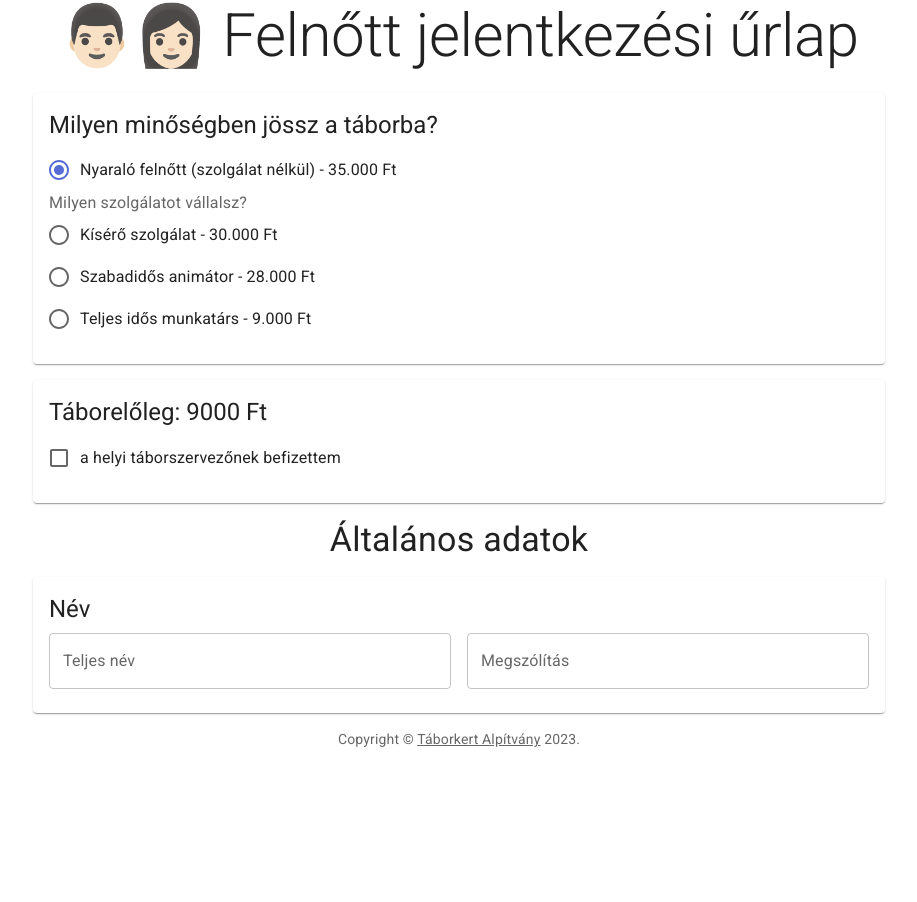
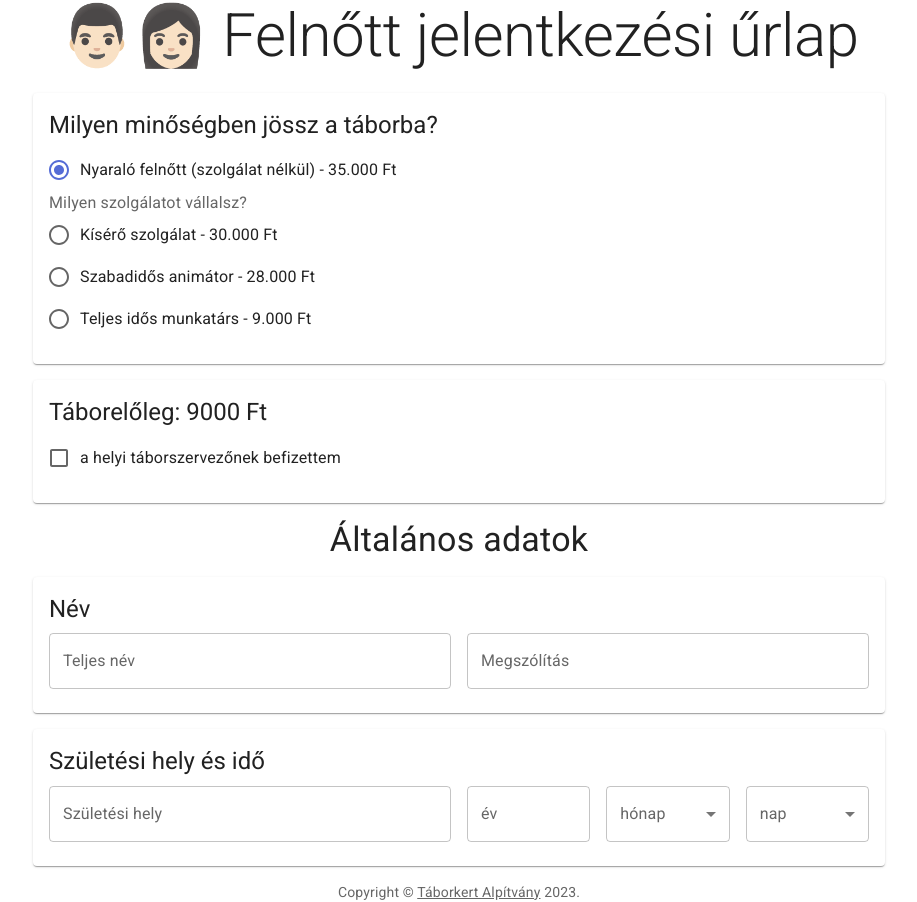
Before and after one commit to Taborkert/vite-ts-react-frontend, a React (Vite) app: page / in a window 1280 px wide. Shown: the whole page, without its empty margins (181-1098 px from the left). Before the commit the page ends 800 px from the top, so only its background shows below. Built offline with nearby package versions, Linux system fonts and the light colour scheme.

Commit message:
Birth of BirthField

```diff
--- a/src/atomic-fields/RadioGroup.tsx
+++ b/src/atomic-fields/RadioGroup.tsx
@@ -29,9 +29,10 @@ export default function RadioGroup({
         >
           {radios.map(({ value: subValue, label }) =>
             subValue == null ? (
-              <FormLabel>{label}</FormLabel>
+              <FormLabel key={label}>{label}</FormLabel>
             ) : (
               <FormControlLabel
+                key={subValue}
                 value={subValue}
                 control={<Radio />}
                 label={label}
--- a/src/form-fields/AdvanceFeeField.tsx
+++ b/src/form-fields/AdvanceFeeField.tsx
@@ -3,13 +3,15 @@ import Checkbox from "@mui/material/Checkbox";
 import FormControlLabel from "@mui/material/FormControlLabel";
 import BaseField from "../atomic-fields/BaseField";
 
+interface AdvanceFeeField {
+  checked: boolean;
+  onChange: ChangeEventHandler;
+}
+
 export default function AdvanceFeeField({
   checked,
   onChange,
-}: {
-  checked: boolean;
-  onChange: ChangeEventHandler;
-}) {
+}: AdvanceFeeField) {
   return (
     <BaseField title="Táborelőleg: 9000 Ft">
       <FormControlLabel
--- /dev/null
+++ b/src/form-fields/BirthField.tsx
@@ -0,0 +1,111 @@
+import { ChangeEventHandler } from "react";
+import BaseField from "../atomic-fields/BaseField";
+import TextField from "@mui/material/TextField";
+import Stack from "@mui/material/Stack";
+import MenuItem from "@mui/material/MenuItem";
+
+type Select = { value: string; label: string };
+
+const months: Select[] = [
+  { value: "01", label: "Január" },
+  { value: "02", label: "Február" },
+  { value: "03", label: "Március" },
+  { value: "04", label: "Április" },
+  { value: "05", label: "Május" },
+  { value: "06", label: "Június" },
+  { value: "07", label: "Július" },
+  { value: "08", label: "Augusztus" },
+  { value: "09", label: "Szeptember" },
+  { value: "10", label: "Október" },
+  { value: "11", label: "November" },
+  { value: "12", label: "December" },
+];
+
+const days = Array.from({ length: 31 }, (v, k) => {
+  const label = k + 1 + "";
+  return {
+    value: label.padStart(2, "0"),
+    label,
+  };
+});
+
+interface BirthField {
+  birthPlace: string;
+  onBirthPlaceChange: ChangeEventHandler;
+  birthYear: string;
+  onBirthYearChange: ChangeEventHandler;
+  birthMonth: string;
+  onBirthMonthChange: ChangeEventHandler;
+  birthDay: string;
+  onBirthDayChange: ChangeEventHandler;
+}
+
+export default function BirthField({
+  birthPlace,
+  onBirthPlaceChange,
+  birthYear,
+  onBirthYearChange,
+  birthMonth,
+  onBirthMonthChange,
+  birthDay,
+  onBirthDayChange,
+}: BirthField) {
+  return (
+    <BaseField title="Születési hely és idő">
+      <Stack
+        direction={{ xs: "column", sm: "row" }}
+        justifyContent="space-between"
+        spacing={{ xs: 1, sm: 2 }}
+        useFlexGap
+      >
+        <TextField
+          label="Születési hely"
+          value={birthPlace}
+          onChange={onBirthPlaceChange}
+          sx={{ width: "100%" }}
+        />
+        <Stack
+          direction="row"
+          justifyContent="space-between"
+          spacing={{ xs: 1, sm: 2 }}
+          useFlexGap
+          sx={{ width: "100%" }}
+        >
+          <TextField
+            label="év"
+            type="number"
+            value={birthYear}
+            onChange={onBirthYearChange}
+            sx={{ width: "100%" }}
+          />
+          <TextField
+            label="hónap"
+            select
+            value={birthMonth}
+            onChange={onBirthMonthChange}
+            sx={{ width: "100%" }}
+          >
+            {months.map(({ value, label }) => (
+              <MenuItem key={value} value={value}>
+                {label}
+              </MenuItem>
+            ))}
+          </TextField>
+          <TextField
+            label="nap"
+            select
+            value={birthDay}
+            onChange={onBirthDayChange}
+            sx={{ width: "100%" }}
+          >
+            {days.map(({ value, label }) => (
+              <MenuItem key={value} value={value}>
+                {label}
+              </MenuItem>
+            ))}
+          </TextField>
+        </Stack>
+      </Stack>
+    </BaseField>
+  );
+}
--- a/src/form-fields/MainServiceField.tsx
+++ b/src/form-fields/MainServiceField.tsx
@@ -18,13 +18,15 @@ const radios = [
   { value: "full", label: "Teljes idős munkatárs - 9.000 Ft" },
 ];
 
+interface MainServiceField {
+  value: MainServiceFieldValue;
+  onChange: ChangeEventHandler;
+}
+
 export default function MainServiceField({
   value,
   onChange,
-}: {
-  value: MainServiceFieldValue;
-  onChange: ChangeEventHandler;
-}) {
+}: MainServiceField) {
   return (
     <RadioGroup
       title="Milyen minőségben jössz a táborba?"
--- a/src/form-fields/NameField.tsx
+++ b/src/form-fields/NameField.tsx
@@ -2,18 +2,20 @@ import { ChangeEventHandler } from "react";
 import BaseField from "../atomic-fields/BaseField";
 import TextField from "@mui/material/TextField";
 import Stack from "@mui/material/Stack";
+
+interface NameField {
+  fullName: string;
+  onFullNameChange: ChangeEventHandler;
+  nickName: string;
+  onNickNameChange: ChangeEventHandler;
+}
 
 export default function NameField({
   fullName,
   onFullNameChange,
   nickName,
   onNickNameChange,
-}: {
-  fullName: string;
-  onFullNameChange: ChangeEventHandler;
-  nickName: string;
-  onNickNameChange: ChangeEventHandler;
-}) {
+}: NameField) {
   return (
     <BaseField title="Név">
       <Stack
--- a/src/pages/AdultRegistration.tsx
+++ b/src/pages/AdultRegistration.tsx
@@ -5,6 +5,7 @@ import MainServiceField, {
 } from "../form-fields/MainServiceField";
 import AdvanceFeeField from "../form-fields/AdvanceFeeField";
 import NameField from "../form-fields/NameField";
+import BirthField from "../form-fields/BirthField";
 
 interface Action {
   field: string;
@@ -21,6 +22,10 @@ interface AdultRegState {
   advanceFee: boolean;
   fullName: string;
   nickName: string;
+  birthPlace: string;
+  birthYear: string;
+  birthMonth: string;
+  birthDay: string;
 }
 
 const defaultValues = {
@@ -28,6 +33,10 @@ const defaultValues = {
   advanceFee: false,
   fullName: "",
   nickName: "",
+  birthPlace: "",
+  birthYear: "",
+  birthMonth: "",
+  birthDay: "",
 };
 
 export default function AdultRegistration() {
@@ -65,6 +74,16 @@ export default function AdultRegistration() {
         nickName={form.nickName}
         onNickNameChange={inputValueChangeHandler("nickName")}
       />
+      <BirthField
+        birthPlace={form.birthPlace}
+        onBirthPlaceChange={inputValueChangeHandler("birthPlace")}
+        birthYear={form.birthYear}
+        onBirthYearChange={inputValueChangeHandler("birthYear")}
+        birthMonth={form.birthMonth}
+        onBirthMonthChange={inputValueChangeHandler("birthMonth")}
+        birthDay={form.birthDay}
+        onBirthDayChange={inputValueChangeHandler("birthDay")}
+      />
     </>
   );
 }
```
